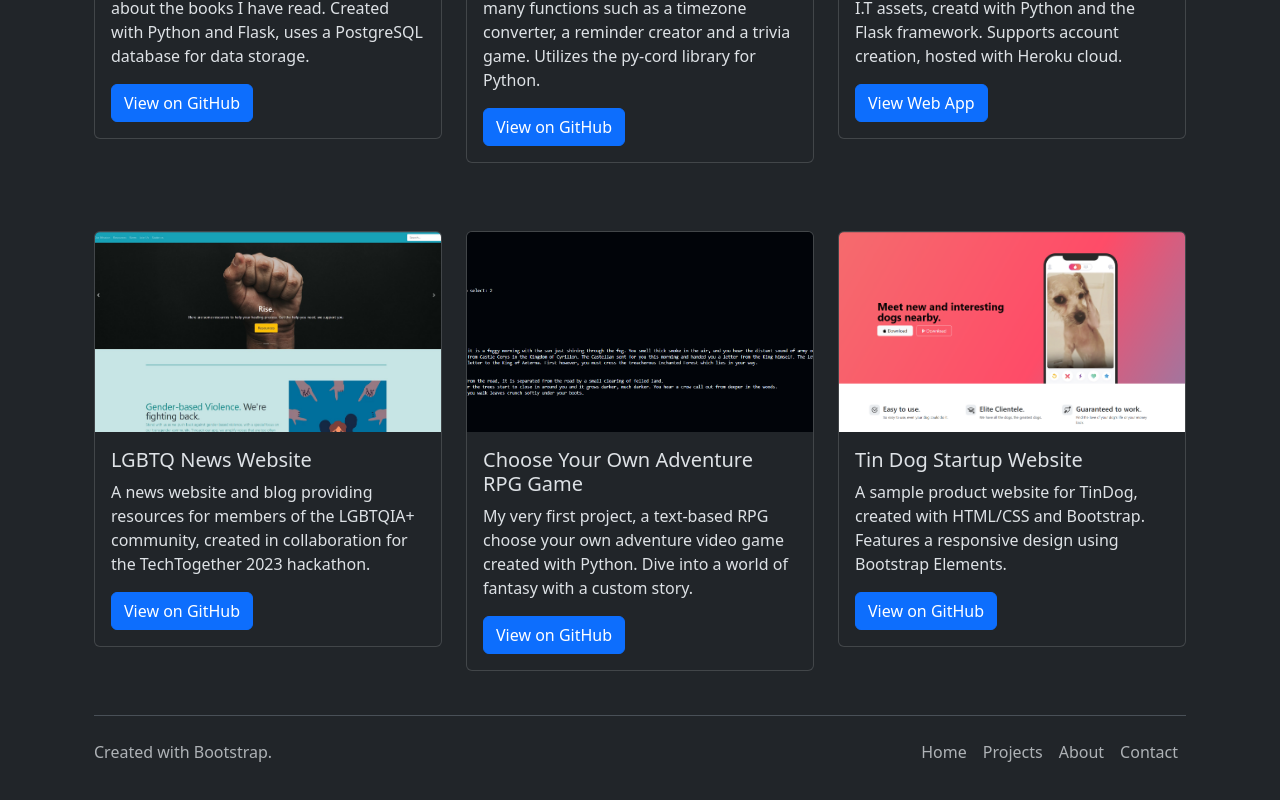
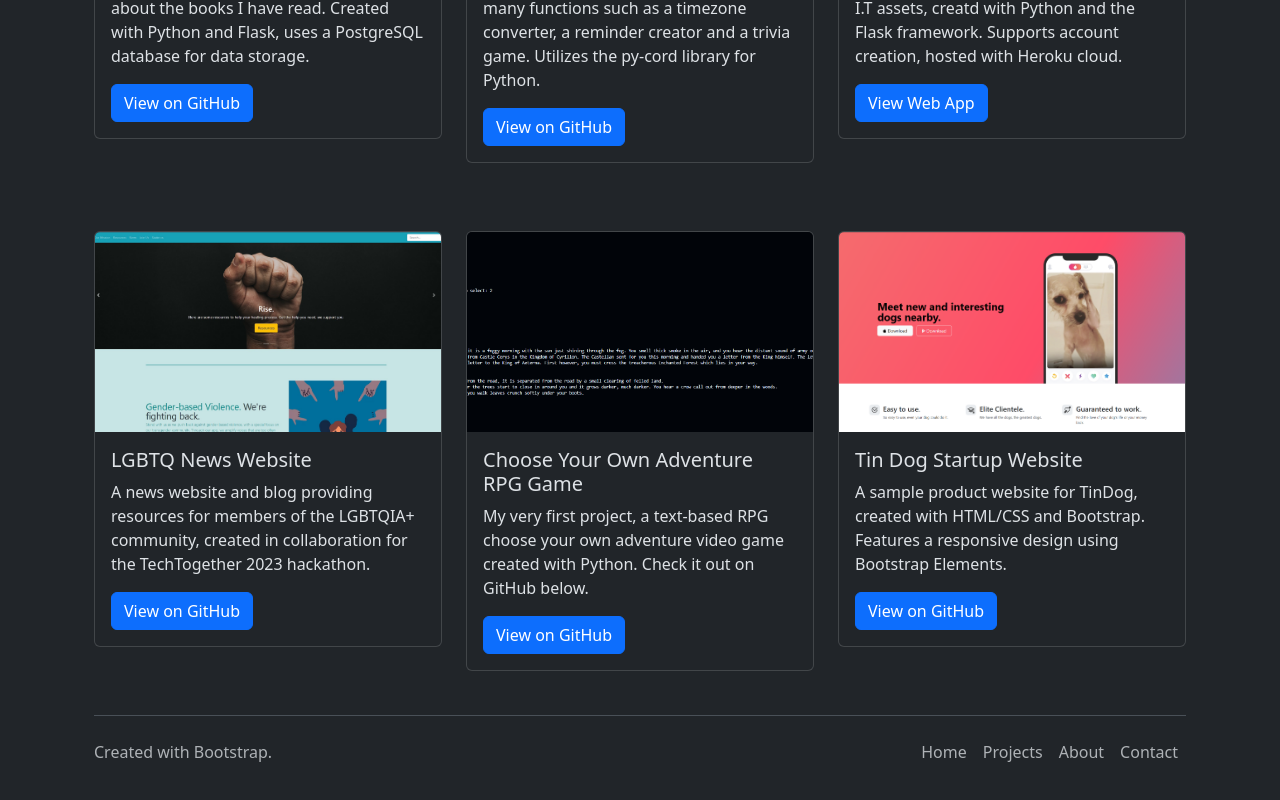
Before and after one commit to itguy22/Bootstrap-Portfolio, a plain HTML site: page projects.html in a window 1280 px wide. Shown: the part 494-1294 px from the top of the page. Drawn offline with nearby package versions, Linux system fonts and the light colour scheme; a script that the page names is missing.

```diff
--- a/projects.html
+++ b/projects.html
@@ -103,7 +103,7 @@
                         <img src="images/RPGGame.png" alt="Project 2" class="card-img-top project-image">
                         <div class="card-body">
                             <h5 class="card-title">Choose Your Own Adventure RPG Game</h5>
-                            <p class="card-text">My very first project, a text-based RPG choose your own adventure video game created with Python. Dive into a world of fantasy with a custom story.</p>
+                            <p class="card-text">My very first project, a text-based RPG choose your own adventure video game created with Python. Check it out on GitHub below.</p>
                             <a href="https://github.com/itguy22/News-WebApp" class="btn btn-primary">View on GitHub</a>
                         </div>
                     </div>
```
